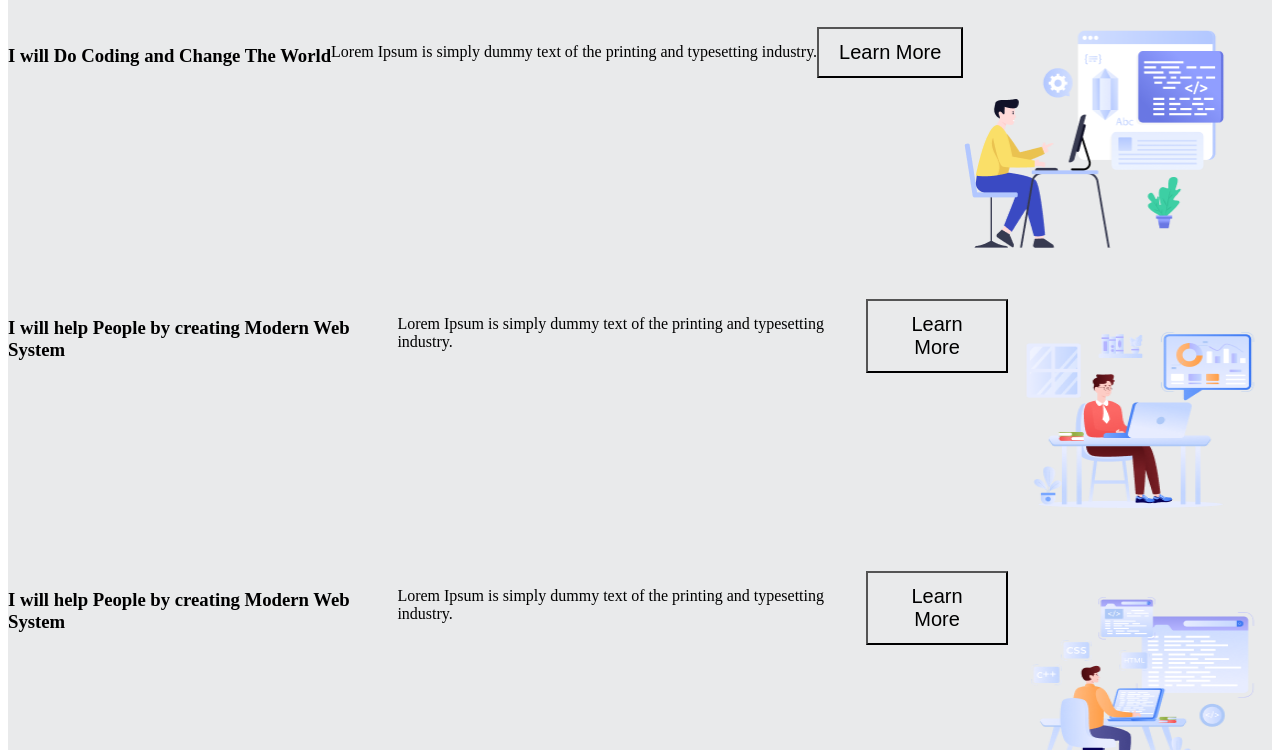
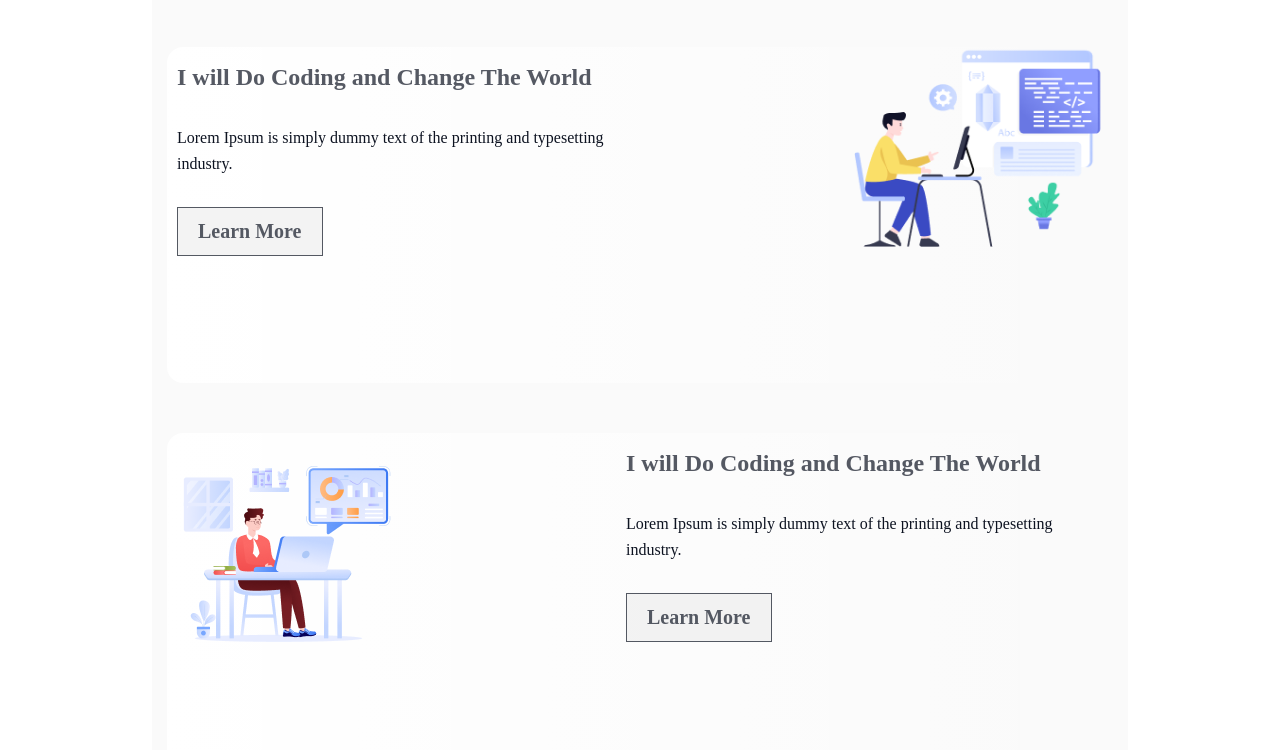
Before and after one commit to bmfaysal33/my-assignment-1, a plain HTML site: page index.html in a window 1280 px wide. Shown: the part 702-1452 px from the top of the page. Drawn offline with Linux system fonts and the light colour scheme; a web font is replaced by a local one.

Commit message:
I again did it from Start for facing problems

```diff
--- a/index.html
+++ b/index.html
@@ -3,14 +3,18 @@
 <head>
     <meta charset="UTF-8">
     <meta name="viewport" content="width=device-width, initial-scale=1.0">
-    <title>Assignment One</title>
-    <link rel="shortcut icon" href="favicon.ico" type="image/x-icon">
+    <title>Assignment Faysal</title>
+    <link rel="shortcut icon" href="assets/Group.png" type="image/x-icon">
 
     <link rel="stylesheet" href="styles/styles.css">
 
 </head>
 
 <body>
+
+
+    <!-- Banner is Here  -->
+
     <header class="header-one">
 
 <div class="banner-bg">
@@ -22,105 +26,125 @@
         <div class="logo"><img src="assets/Group.png" alt="Using computer" style="height: 240px; width: 240px;"></div>
 
         <div class="details">
-           <h2> "In the near future, I hope to become a Developer." </h2>
-           <p class="banner-desc">Lorem Ipsum is simply dummy text of the printing and typesetting industry. Lorem Ipsum has been the industry's standard dummy text.</p>
-           <button class="btn-1">Contact with me</button>
+           <h2 class=""> "In the near future, I hope to become a Tech Entrepreneur." </h2>
+           <p class="banner-desc">I am enthusiastic about technology. I want to be a Tech Entrepreneur in the future. In three words I am a Developer, Entrepreneur , Philanthropist.</p>
+           <button class="btn">Contact with me</button>
         </div>
     </div>
 </div>
+</header>
+
+<!-- Banner Ends  -->
 
 
-<section class="why">
 
+     <!-- Why Web Development Starts  -->
 
+<main class="main">
+
+    <section class="section">
         <div class="parent">
+            <div class="boyan">
 
-    <div class="child-1">
-        <h3 class="top-marg">
-            Why Web Development??
-        </h3>
-        <p class="desc">
-            Lorem Ipsum is simply dummy text of the printing and typesetting industry. Lorem Ipsum has been the industry's standard dummy text.
-        </p>
+                <h1 class="boyan-title">Why Web Development??</h1>
+                <p class="boyan-description">Web development is now is a great industry where everyone who knows tech has a great opportunity to become something.</p>
+
             </div>
 
 
-    <div class="child2">
-         <h3>
-            I will Do Coding and Change The World
-        </h3>
-        <p class="desc">
-            Lorem Ipsum is simply dummy text of the printing and typesetting industry.
-        </p>
+<!-- Card 01 -->
 
-       <div class="button"> <button class="btn2">Learn More</button></div>
 
-       <img class="why-img-1" src="assets/Layer_1.png" height="240px" width="274px" alt="">
+            <div class="card-1">
+                <div class="box-1">
+                <h1 class="box-1-title">I will Do Coding and Change The World</h1>
+
+                <p class="box-1-description">Lorem Ipsum is simply dummy text of the printing and typesetting industry.</p>
+
+                <button class="btn-1">Learn More</button>
+            </div>
+
+                <div class="box-2">
+                    <img src="assets/Layer_1.png" alt="" class="img-1">
                 </div>
 
 
-    <div class="child3">
-        <h3>
-            I will help People by creating Modern Web System
-        </h3>
-        <p class="desc">
-            Lorem Ipsum is simply dummy text of the printing and typesetting industry.
-        </p>
-
-        <div class="button">
-            <button class="btn2">Learn More</button>
             </div>
 
-        <img class="why-img-2" src="assets/Group 3.png" height="240px" width="274px" alt="">
+ <!-- Card 02  -->
+
+ <div class="card-1">
+                <div class="m-box-1">
+                    <img src="assets/Group 3.png" alt="" class="img-1">
                 </div>
 
-    <div class="child4">
-        <h3>
-            I will help People by creating Modern Web System
-        </h3>
-        <p class="desc">
-            Lorem Ipsum is simply dummy text of the printing and typesetting industry.
-        </p>
+                <div class="m-box-2">
+                <h1 class="m-box-2-title">I will Do Coding and Change The World</h1>
 
-        <div class="button"> <button class="btn2">Learn More</button>
-        </div>
+                <p class="m-box-2-description">Lorem Ipsum is simply dummy text of the printing and typesetting industry.</p>
 
-        <img class="why-img-3" src="assets/Group 4.png" height="240px" width="274px" alt="">
+                <button class="btn-1">Learn More</button>
 
                 </div>
 
             </div>
 
 
-<!-- My Inspiration -->
+             <!-- Card 03  -->
 
-<div class="ins-title go-center">
+            <div class="card-1">
+                <div class="box-1">
+                <h1 class="box-1-title">I will Do Coding and Change The World</h1>
 
-    <div class="ins-sub"><h2>My Inspiration</h2>
-    <p class="descrip"> Lorem ipsum dolor sit amet consectetur adipisicing elit. Deleniti, voluptate! </p>
+                <p class="box-1-description">Lorem Ipsum is simply dummy text of the printing and typesetting industry.</p>
 
+                <button class="btn-1">Learn More</button>
+            </div>
+
+                <div class="box-2">
+                    <img src="assets/Group 4.png" alt="" class="img-1">
                 </div>
 
 
-    <!-- Div for Iframe  -->
-
-    <div class="subtitle">
-        <iframe width="560" height="315" src="https://www.youtube.com/embed/n2AUckK70cc?start=605" title="YouTube video player" frameborder="0"  referrerpolicy="strict-origin-when-cross-origin" allowfullscreen>
-        </iframe>
             </div>
 
         </div>
     </section>
 
-    </header>
-<main class="main">
+     <!-- Why Web Development ENDS  -->
+
+
+<!-- My Inspiration Starts -->
+
+
+<section class="inspire">
+    <div class="insp-box">
+
+        <div class="ins-title">
+
+            <h1 class="ins-title">My Inspiration</h1>
+
+            <p class="ins-description">Lorem Ipsum is simply dummy text of the printing and typesetting industry. Lorem Ipsum has been the industry's standard dummy text.</p>
+
+        </div>
+
+        <div class="ins-description">
+            <iframe width="560" height="315" src="https://www.youtube.com/embed/b6FdqRrrMlQ?si=dSkKxzaX6ALwwA0T" title="YouTube video player" frameborder="0" allow="accelerometer; autoplay; clipboard-write; encrypted-media; gyroscope; picture-in-picture; web-share" referrerpolicy="strict-origin-when-cross-origin" allowfullscreen></iframe>
+        </div>
+
+    </div>
+</section>
+
+<!-- My Inspiration ENDS -->
+
+
 
 </main>
+
 
 <footer class="footer">
 
 </footer>
 
-
 </body>
 </html>
--- a/styles/styles.css
+++ b/styles/styles.css
@@ -1,8 +1,11 @@
 @import url('https://fonts.googleapis.com/css2?family=Azeret+Mono:ital,wght@0,100..900;1,100..900&display=swap');
 
 
-
-.btn-1{
+*{
+    margin: 0;
+    padding: 0%;
+}
+.btn{
     border-radius: 8px;
     background-color: rgba(13, 19, 33, 1);
     font-size: large;
@@ -26,64 +29,206 @@ text-align: center;
 .details{
     margin-top: 32px;
 }
+
 .banner-desc{
     color: #626365;
 }
 
-/* Why web dev  */
+
+/* My inspiration divs  */
+
+
+.section{
+     margin-top: 100px;
+     border-radius: 16px;
+
+     background: rgba(13, 19, 33, 0.02);
+    justify-content: center;
+    margin: 80px 152px;
+
+
+}
+
 
 .parent{
-    margin-top: 74px;
-    margin-bottom: 80px;
-    border-radius: 15px;
-    background-color: #e9eaeb;
-}
-.child-1{
-    margin-top: 80px;
-       text-align: center;
-}
+    display: flex;
+    flex-direction: column;
+    align-items: center;
+    justify-content: center;
+    gap: 50px;
+    padding: 80px 97px 80px 97px;
 
-.top-merg{
-    margin-top: 80px;
-}
 
-.child2{
-    margin-top: 96px;
-    display: flex;
-}
-.child3{
-    margin-top: 32px;
-    display: flex;
-}
-.child4{
-    margin-top: 32px;
-    display: flex;
-}
-
-.btn2{
-    font-size: 20px;
-    padding: 12px 20px ;
-    background-color: transparent;
-}
-
-.why-img-1{
-    text-align: left;
-}
-
-.boss {
-    margin: 0 auto;
 }
 
 
 
-/* My inspiration */
+.boyan-title{
+    color: rgb(13, 19, 33);
+font-family: Azeret Mono;
+font-size: 32px;
+font-weight: 800;
+line-height: 37px;
+letter-spacing: 0%;
+text-align: center;
+}
+
+
+.boyan-description{
+    color: rgb(13, 19, 33);
+font-family: Azeret Mono;
+font-size: 16px;
+font-weight: 400;
+line-height: 26px;
+letter-spacing: 0%;
+text-align: center;
+}
+
+.card-1{
+
+    display: flex;
+    justify-content: space-between;
+
+    width: 946px;
+    height: 336px;
+
+    border-radius: 16px;
+
+    background: linear-gradient(90.00deg, rgb(255, 255, 255),rgba(255, 255, 255, 0) 100%);
+
+}
 
 
 
-.go-center{
-    text-align: center;
+.box-2 .img-1 {
+    width: 259.56px;
+    height: 217.01px;
 }
 
-.ins-title{
-    background-color: #c6c7ca;
+
+.box-1{
+
+width: 477px;
+height: 220px;
+display: flex;
+flex-direction: column;
+align-items: start;
+gap: 30px;
+justify-content: center;
+padding: 0px;
+margin: 0px 10px;
 }
+
+
+.box-2{
+
+}
+
+.box-1-title{
+    color: rgba(13, 19, 33, 0.7);
+font-family: Azeret Mono;
+font-size: 24px;
+font-weight: 700;
+line-height: 36px;
+letter-spacing: 0%;
+text-align: left;
+}
+
+.box-1-description{
+    color: rgb(13, 19, 33);
+font-family: Azeret Mono;
+font-size: 16px;
+font-weight: 400;
+line-height: 26px;
+letter-spacing: 0%;
+text-align: left;
+}
+
+
+.btn-1{
+    box-sizing: border-box;
+border: 1px solid rgb(13, 19, 33);
+opacity: 0.7;
+padding: 12px 20px 12px 20px;
+
+color: rgb(13, 19, 33);
+font-family: Azeret Mono;
+font-size: 20px;
+font-weight: 600;
+line-height: 23px;
+letter-spacing: 0%;
+text-align: center;
+}
+
+
+
+/* Card-2  */
+
+
+
+
+
+
+.m-box-2 .img-1 {
+    width: 259.56px;
+    height: 217.01px;
+}
+
+
+.m-box-2{
+
+width: 477px;
+height: 220px;
+display: flex;
+flex-direction: column;
+align-items: start;
+gap: 30px;
+justify-content: center;
+padding: 0px;
+margin: 0px 10px;
+}
+
+
+.box-2{
+
+}
+
+.m-box-2-title{
+    color: rgba(13, 19, 33, 0.7);
+font-family: Azeret Mono;
+font-size: 24px;
+font-weight: 700;
+line-height: 36px;
+letter-spacing: 0%;
+text-align: left;
+}
+
+.m-box-2-description{
+    color: rgb(13, 19, 33);
+font-family: Azeret Mono;
+font-size: 16px;
+font-weight: 400;
+line-height: 26px;
+letter-spacing: 0%;
+text-align: left;
+}
+
+
+.btn-1{
+    box-sizing: border-box;
+border: 1px solid rgb(13, 19, 33);
+opacity: 0.7;
+padding: 12px 20px 12px 20px;
+
+color: rgb(13, 19, 33);
+font-family: Azeret Mono;
+font-size: 20px;
+font-weight: 600;
+line-height: 23px;
+letter-spacing: 0%;
+text-align: center;
+}
+
+
+
+/* My Inspiration Starts Here  */
```
Lines whose indentation alone changed are shown as unchanged.
